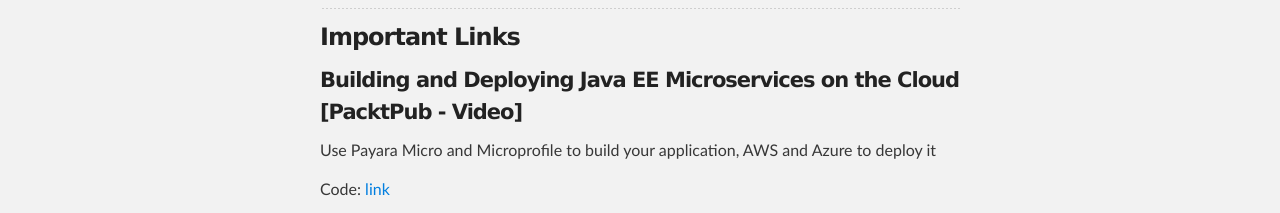
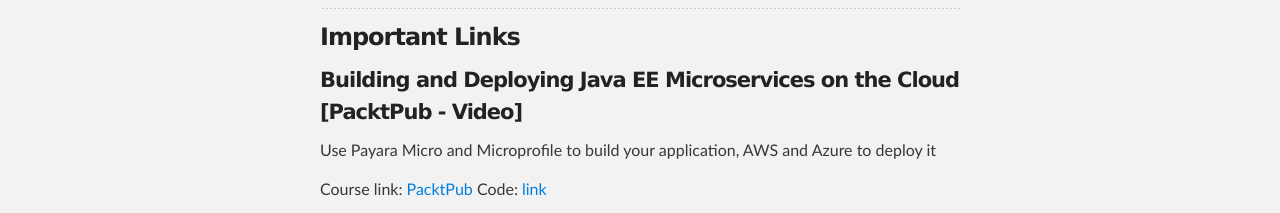
Before and after one commit to vasouv/vasouv.github.io, a plain HTML site: page index.html in a window 1280 px wide. Shown: the part 586-799 px from the top of the page. Drawn offline with Linux system fonts and the light colour scheme.

Commit message:
added link

```diff
--- a/index.html
+++ b/index.html
@@ -69,6 +69,7 @@
             Use Payara Micro and Microprofile to build your application, AWS and Azure to deploy it
           </p>
           <p>
+              Course link: <a href="https://www.packtpub.com/application-development/building-and-deploying-java-ee-microservices-cloud-video">PacktPub</a>
               Code: <a href="https://github.com/PacktPublishing/Building-and-Deploying-Java-EE-Microservices-on-the-Cloud">link</a>
           </p>
 
```
